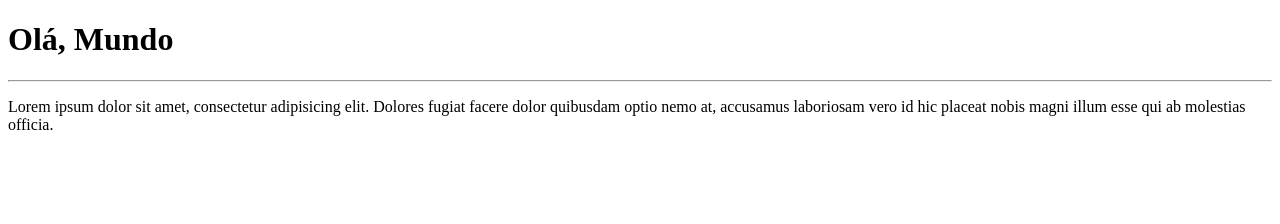
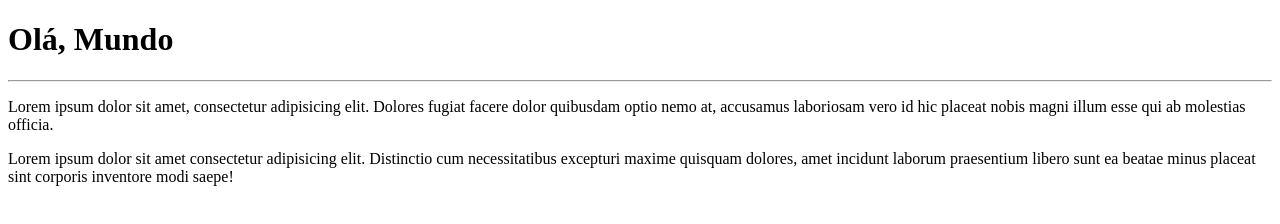
Before and after one commit to MarcioSouza-1976/Ola-Mundo, a plain HTML site: page Site-exemplo/index.html in a window 1280 px wide. Drawn offline with Linux system fonts and the light colour scheme.

Commit message:
Adicionei um parágrafo

```diff
--- a/Site-exemplo/index.html
+++ b/Site-exemplo/index.html
@@ -10,5 +10,6 @@
     <h1>Olá, Mundo</h1>
     <hr>
     <p>Lorem ipsum dolor sit amet, consectetur adipisicing elit. Dolores fugiat facere dolor quibusdam optio nemo at, accusamus laboriosam vero id hic placeat nobis magni illum esse qui ab molestias officia.</p>
+    <P>Lorem ipsum dolor sit amet consectetur adipisicing elit. Distinctio cum necessitatibus excepturi maxime quisquam dolores, amet incidunt laborum praesentium libero sunt ea beatae minus placeat sint corporis inventore modi saepe!</P>
 </body>
 </html>
```
